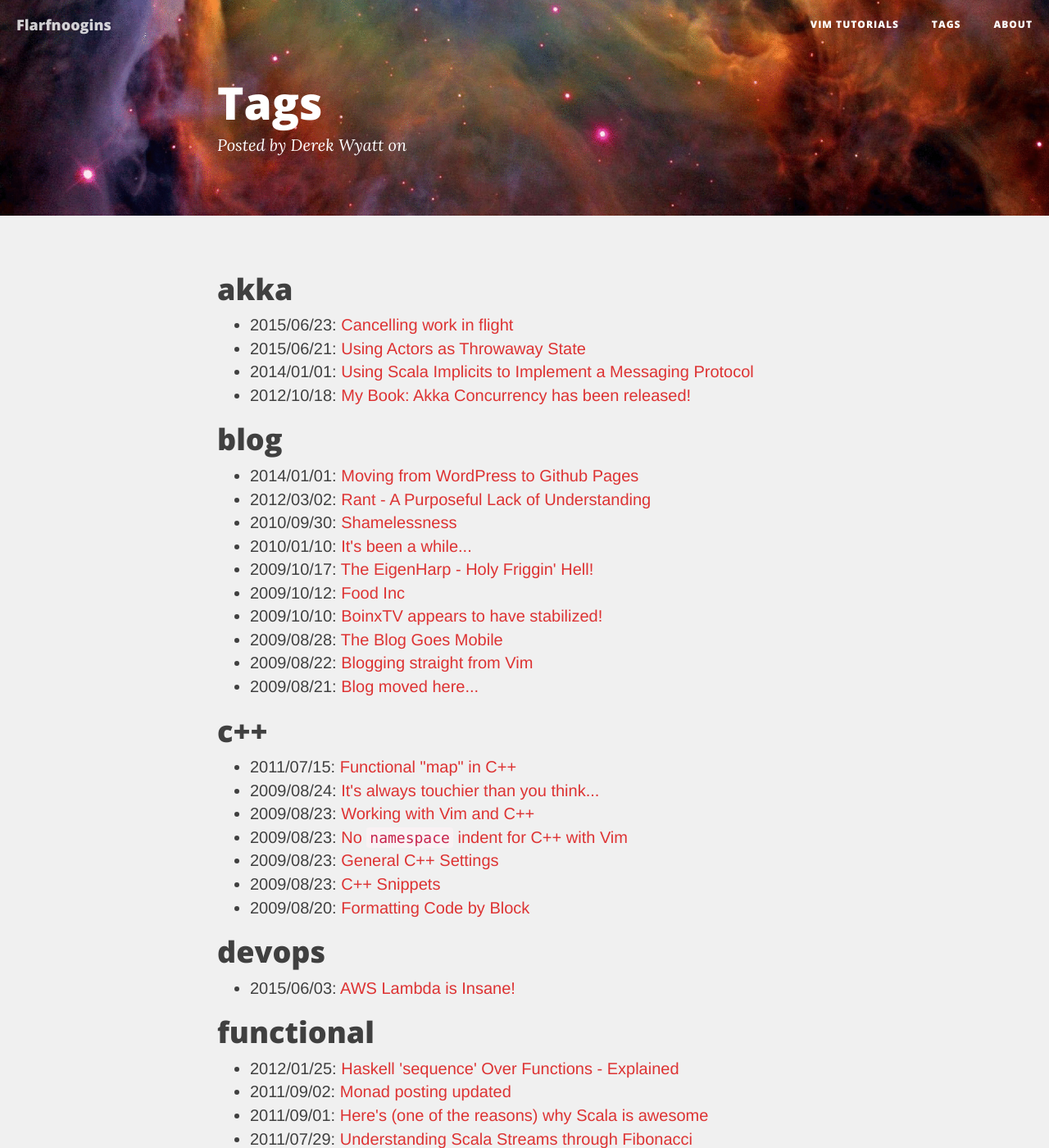
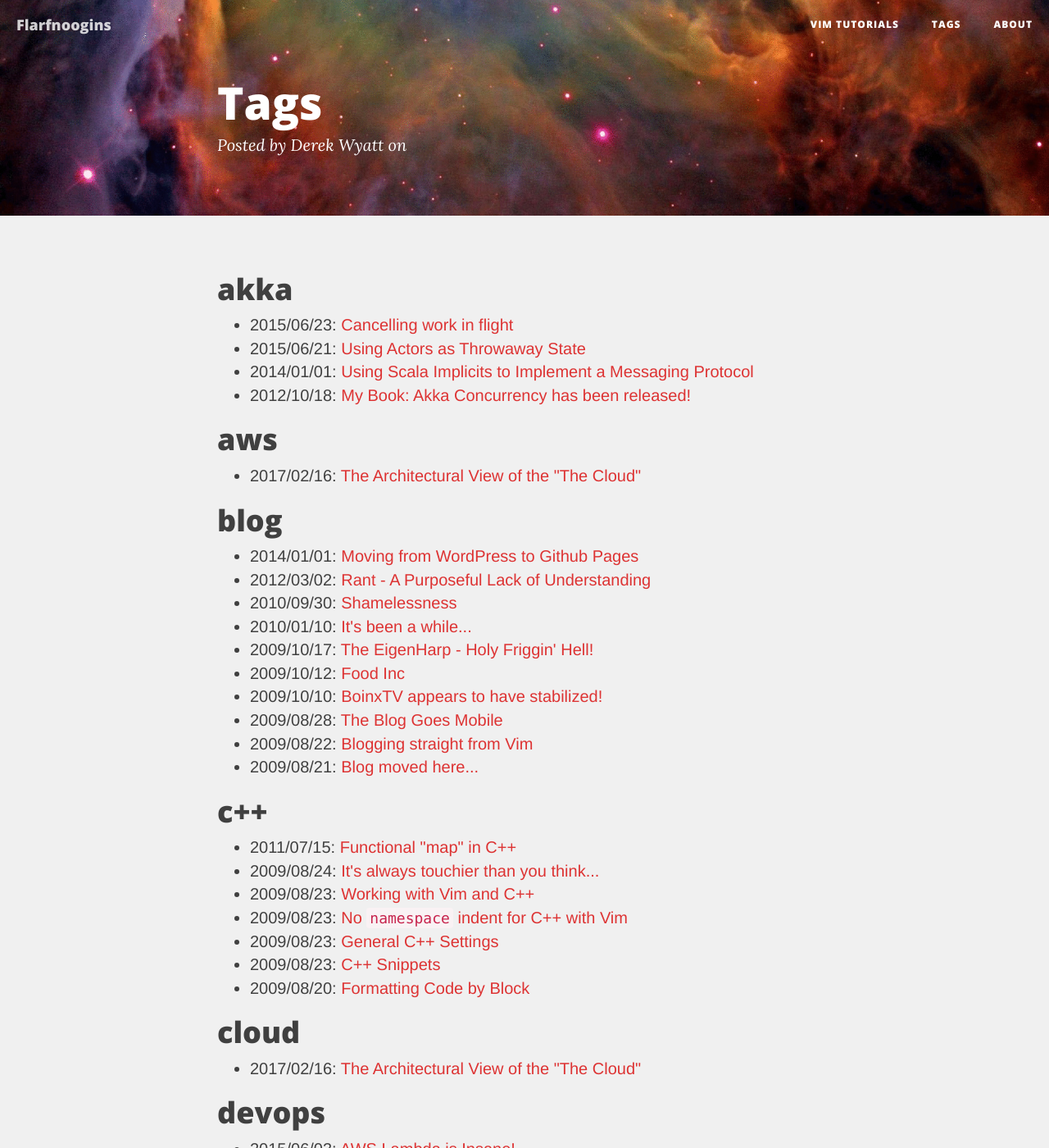
Before and after one commit to derekwyatt/derekwyatt.github.io, a Jekyll site: the page built from tags.html, in a window 1280 px wide and 1400 px high. Shown: the whole window at 82% size. Built offline with Jekyll 4.4.1, drawn with Linux system fonts in a browser that asks for light colours; nearby versions of some CDN libraries; Markdown is read by kramdown in place of the engine named in the settings; part of the change alters nothing that is shown.

Commit message:
Thoughts on the cloud and architectural complexity

```diff
--- a/_config.yml
+++ b/_config.yml
@@ -10,8 +10,6 @@ github_username: derekwyatt
 linkedin_username: derekqwyatt
 
 # Build settings
-markdown: redcarpet
-highlighter: pygments
+highlighter: rouge
 permalink: pretty
-paginate: 5
 exclude: ["Gemfile", "Gemfile.lock", "less", "README.md"]
--- /dev/null
+++ b/_posts/2017-02-16-its-about-complexity.markdown
@@ -0,0 +1,87 @@
+---
+layout: post
+title: The Architectural View of the "The Cloud"
+header-img: img/old-bridge.jpg
+abstract: There are lots of ways to look at the cloud, but the key architectural view is that of managing complexity.
+tags:
+- cloud
+- aws
+---
+_This isn't a rant; it's an architectural opinion piece wearing a special hat that it stole from another rant it met while at a party._
+
+## Buzzwords
+
+Buzzwords are terribly annoying, aren't they? It's not that they get overused by everyone that wants to be on the "cutting edge" of design or architecture, or the social sphere, or the latest business trend; it's that the words themselves tend to lose all meaning in very short order. The concepts that these buzzwords embody tend to be complex concepts, hard won discoveries after years of pain and heartache. But unfortunately, they tend to boil down to things like these:
+
+* **Microservices**: A service. A process, or program with a REST interface. Just not big. You know, like the services we had 20 years ago, but smaller. More "single purpose". Kinda the same as before, but different in size.  Not so much of that largeness.
+* **The Cloud**: A bunch of computers, not here, that run programs we can use more conveniently. A place where you can create virtual machines easily. You know, to run your stuff.
+
+In other words, people use the terms with an understanding gained not from investigating their true meaning and definition, but guessing about that meaning based on some previous understanding (e.g. SOA) and the dictionary definition of word's parts.
+
+In fact, these two particular buzzwords are deeply intertwined. **Microservices** were not really practical until the **The Cloud** not only came into being, but matured to the level that we find today. Indeed the architectural paradigm of the **Microservice** was not fully conceptualized until the mature **Cloud** enabled that mode of thinking. In turn, **The Cloud** owes its importance and its immense utility to the existence and requirements of **Microservices**.
+
+The above buzzword definitions are really what a lot of people understand these two fundamentally transformative architectural concepts to be, and I think that's the point. These two concepts are _architectural concepts_ but they live in the space of marketing and have made their way into common speech. We can't expect marketing professionals and targets of marketing professionals to understand or care about the architectural principles behind them.
+
+Rather paradoxically I am going to try to illuminate one of the most important aspects of the interplay between these two things, thus simplifying it for easy consumption.  I do this to create a wedge that can be used when discussing cloud design and architecture in the hope of cleaning up the vast amount of confusion that cloud architecture can create.
+
+## On Complexity...
+
+What we do is complex. The software we build is complex. Anything non-trivial that we do is complex. It's complex to build, complex to operate, monitor, test, to explain, and to learn.  Given a complex solution to a problem and a simple solution to a problem, assuming both solve the problem equally well, the simple solution should always win out. But even that simple solution is probably complex in its own right.
+
+> I have made this longer than usual because I have not had time to make it shorter. - Blaise Pascal (ish)
+
+We abhor complexity in all things technical; the simple solution is the elegant solution. In software, the complex solution is the solution of spiky death. It's expensive, difficult to work with, demoralizing, embarrasing, and can cost customers money.
+
+But if what we do is complex, regardless of the simplicity of the solution, what are we to do?
+
+## The Cloud Gives us a _"Slider of Complexity"_
+
+The modern cloud has provided us with one of the greatest architectural tools we've ever had; **we can choose to move certain amounts of complexity _away_ from our code and into the infrastructure**.
+
+Let's imagine we have a secure service for storing passwords that are used to contact other critical services. The service is state of the art and has already worked out the 'first mover' problem of authenticating the clients such that they are allowed to access the passwords they require. The mere existence of this service introduces new complexities.
+
+First let's look at the "simple" situation we started with:
+
+<img src="/images/SimpleGetPasswords.png" />
+
+That's almost as simple as it gets. You need a password, then go to local storage (which can be a file, a database, a memory mapped filesystem, environment variables, etc...) and get it.
+
+With the new secure password service, complexity has been increased:
+
+<img src="/images/ComplexGetPasswords.png" />
+
+Why is this more complex? A number of reasons:
+
+1. We have a new protocol introduced.
+  - All services must now understand how to speak to the credentials service.
+  - Services are now susceptible to the changes in the credentials service.
+  - The services themselves must have a secured and identified communication channel with the credentials service.
+2. The credentials service is now a known entity to the dependent services.
+  - It must either be run during testing, mocked or stubbed out.
+  - It also consumes memory for developers, might have problems starting from time to time, must be configured, etc...
+3. It is an incredibly important service that can be called at any time.
+  - It must, therefore, but redundantly deployed and highly available.
+
+In short, a very tight coupling has been created between the credentials service and the dependent services. We can certainly argue that the credentials service is cohesively designed and the cohesion of the other services is not affected, but the coupling introduces a significant level of complexity.
+
+## Sliding the Complexity Away from Our Software
+
+So how does the cloud assist?  We know that, at a minimum, the cloud offers us the ability to create and destroy virtual machines, or even containers, with incredible ease.  We also know that the cloud allows us the ability tailor make these machines in any way we see fit.
+
+It's also easy to recognize that there are secure ways of presenting information to applications without the need to resort to certificates and cross-network communication _directly from within the application_.  All of these things combined allow us to **_move this particular complexity away from the application_**.
+
+<img src="/images/ComplexGetPasswordsShifted.png" />
+
+So why is this better and how has the complexity been moved?  In short, this:
+
+<img src="/images/DevelopmentAndOpsSeparation.png" />
+
+1. The services are no longer coupled to the credentials service.
+  - Developers don't need to run it, which means they don't need to spend the ram, don't need to debug any startup problems, and so forth.
+  - When the credentials service's API changes, the other services won't notice or care.
+  - Developers are back to using standard operating system facilities to retrieve simple bits of data.
+2. We can define the credentials service's importance a fair bit more flexibly now.
+  - Yes, it's very important, no question.
+  - But because it's not dependend upon by _N_ services directly, the fallout from such an event need not be catastrophic.
+3. The human knowledge and responsibility are now further compartmentalized and can now be largely maintained by "the cloud", also known as _DevOps_.
+  - Ideally the securing of information and access to that information should be the sole responsibility of DevOps and the software should be designed to maximize that autonomy.
```
Also changed, not shown: images/ComplexGetPasswords.png (added), images/ComplexGetPasswordsShifted.png (added), images/DevelopmentAndOpsSeparation.png (added), images/SimpleGetPasswords.png (added).
